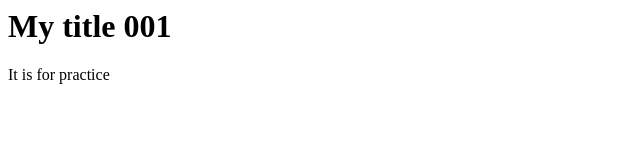
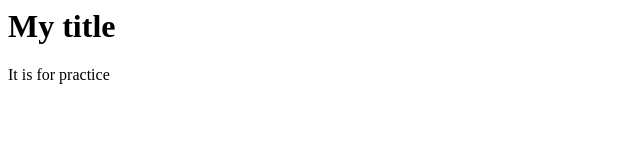
Before and after one commit to viralpatel4439/demoPractice, a plain HTML site: page index.html in a window 1280 px wide. Shown: the full height of the page, 0-640 px from the left. Drawn offline with Linux system fonts and the light colour scheme.

Commit message:
Some changes

```diff
--- a/index.html
+++ b/index.html
@@ -1,7 +1,7 @@
 <html>
   <head> </head>
   <body>
-    <h1>My title 001</h1>
+    <h1>My title</h1>
     <p>It is for practice</p>
   </body>
 </html>
```
